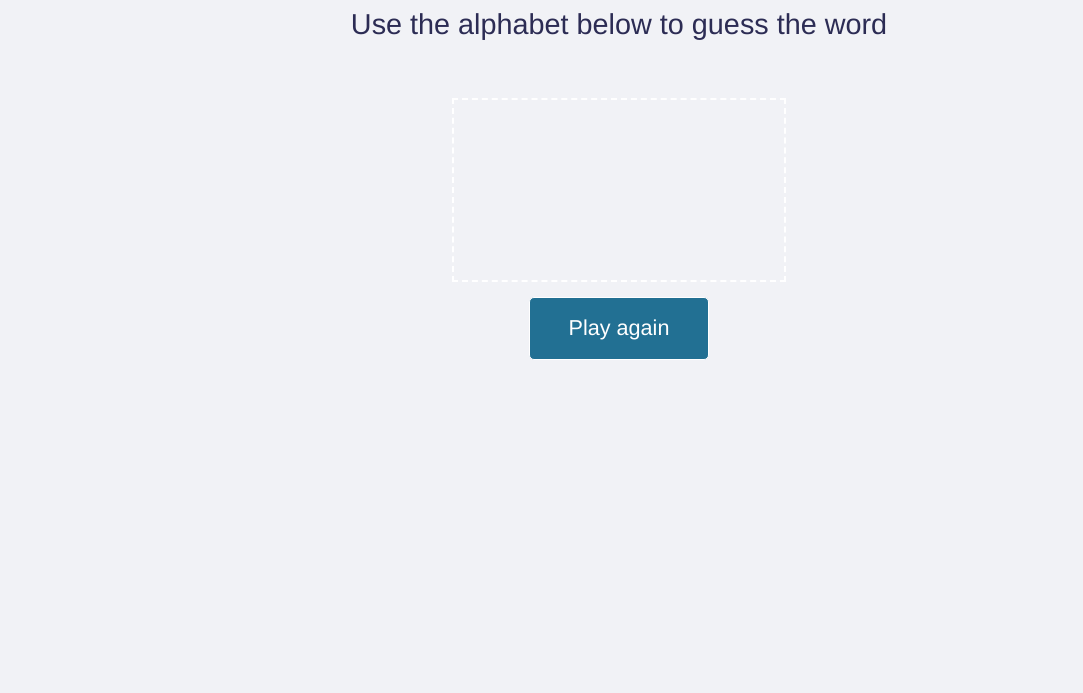
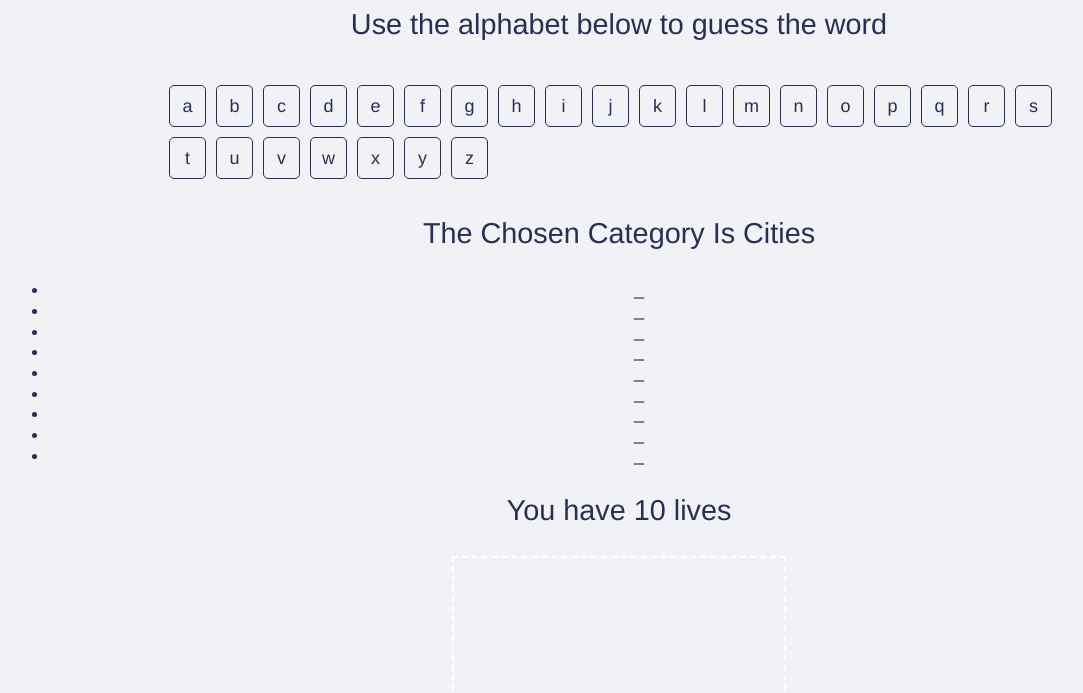
Before and after one commit to MariaHola/gameApp, a plain HTML site: page index.html in a window 1280 px wide. Shown: the part 105-798 px from the top of the page, without its empty margins (21-1104 px from the left). Drawn offline with nearby package versions, Linux system fonts and the light colour scheme.

Commit message:
alphabet.css added

```diff
--- /dev/null
+++ b/css/alphabet.css
@@ -0,0 +1,36 @@
+#alphabet {
+    margin: 15px auto;
+    padding: 0;
+    max-width: 900px;
+  }
+  #alphabet:after {
+    content: "";
+    display: table;
+    clear: both;
+  }
+  #alphabet li {
+    float: left;
+    margin: 0 10px 10px 0;
+    list-style: none;
+    width: 35px;
+    height: 30px;
+    padding-top: 10px;
+    background: #f1f2f6;
+    color: #2c2c54;
+    cursor: pointer;
+    -moz-border-radius: 5px;
+    -webkit-border-radius: 5px;
+    border-radius: 5px;
+    -khtml-border-radius: 5px;
+    border: solid 1px #2c2c54;
+  }
+  #alphabet li:hover {
+    background: #34ace0;
+    border: solid 1px #34ace0;
+    color: #2c2c54;
+  }
+  #alphabet li:active {
+    background: #86d5f7;
+    border: solid 1px #86d5f7;
+    color: #2c2c54;
+  }
--- a/index.html
+++ b/index.html
@@ -8,7 +8,8 @@
     <link href="./css/style.css" rel="stylesheet">
     <link href="./css/button.css" rel="stylesheet">
     <link href="./css/wrapper.css" rel="stylesheet">
-    <script defer src="./JS/script.js"></script>
+    <link href="./css/alphabet.css" rel="stylesheet">
+    <script defer src="./script.js"></script>
     <title>gameApp</title>
 </head>
 <body>
```
